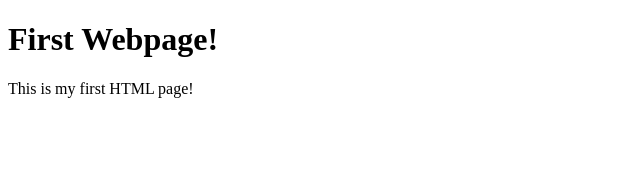
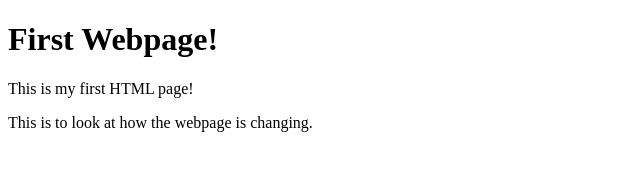
Before and after one commit to harshacrabs/ISM6335_GIT_Demo, a plain HTML site: page index.html in a window 1280 px wide. Shown: the whole page, without its empty margins (0-640 px from the left). Drawn offline with Linux system fonts and the light colour scheme.

Commit message:
Version 2

```diff
--- a/index.html
+++ b/index.html
@@ -4,5 +4,6 @@
     <body>
         <h1>First Webpage!</h1>
         <p>This is my first HTML page!</p>
+        <p>This is to look at how the webpage is changing.</p>
     </body>
 </html>
```
